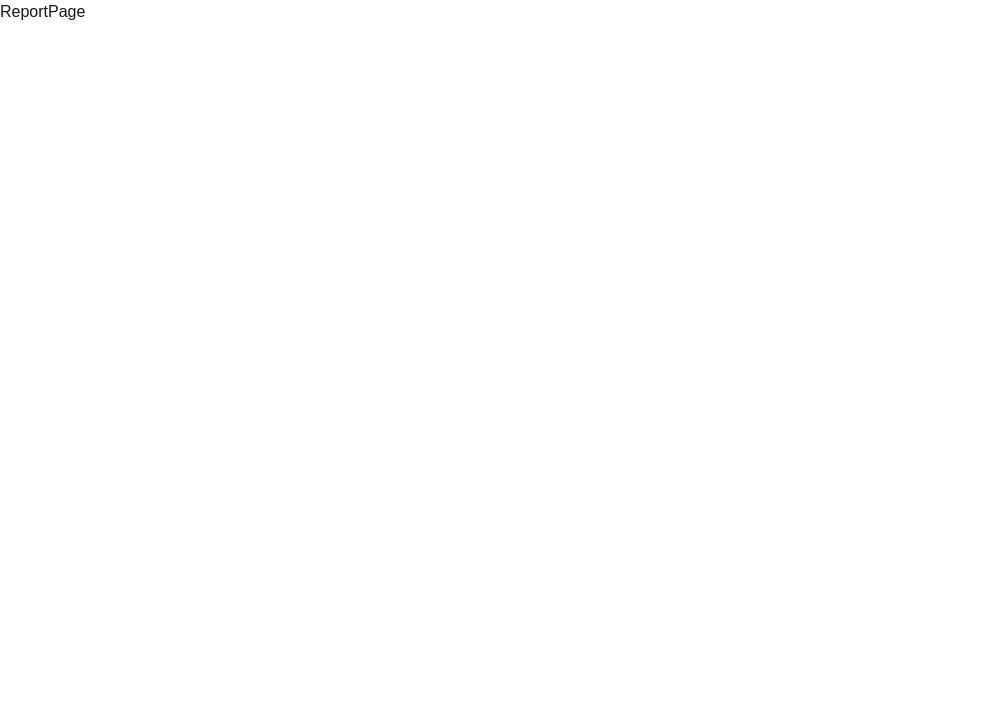
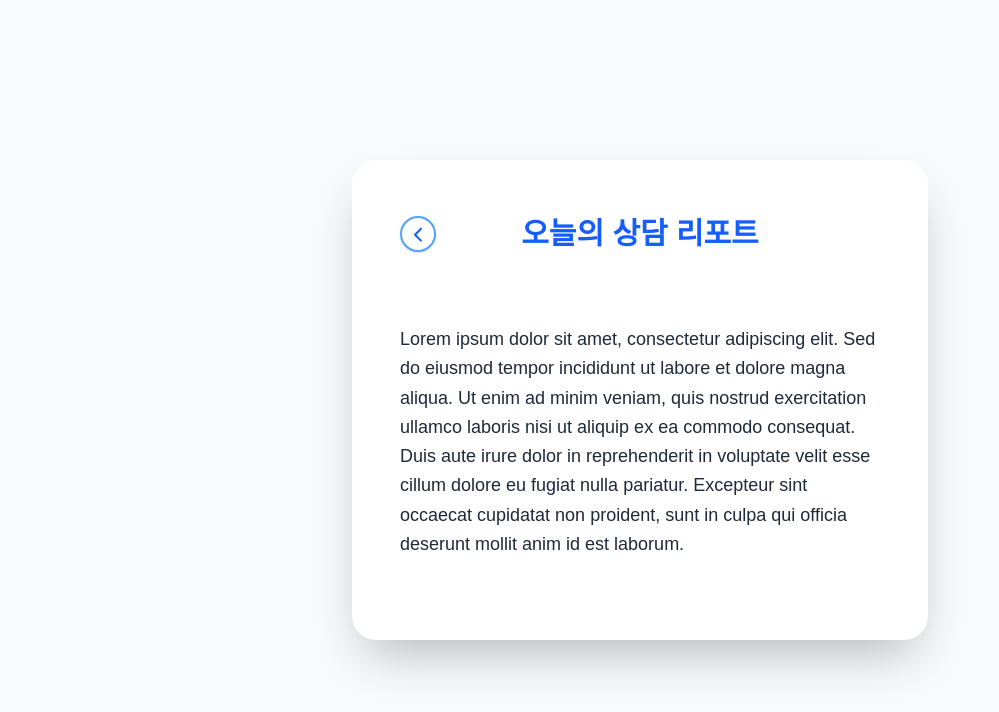
Before and after one commit to wibaek/listen-you-next, a Next.js app: page /report in a window 1280 px wide. Shown: the top 712 px of the page, without its empty margins (0-999 px from the left). Built offline with nearby package versions, Linux system fonts and the light colour scheme.

Commit message:
feat: 리포트 페이지 추가

```diff
--- a/src/app/report/page.tsx
+++ b/src/app/report/page.tsx
@@ -1,5 +1,87 @@
+"use client";
+import { useEffect, useState } from "react";
+import { useRouter } from "next/navigation";
+
 const ReportPage = () => {
-  return <div>ReportPage</div>;
+  const [report, setReport] = useState<string>("");
+  const [loading, setLoading] = useState(true);
+  const [error, setError] = useState("");
+  const router = useRouter();
+
+  useEffect(() => {
+    const fetchReport = async () => {
+      try {
+        // 실제 API 엔드포인트로 교체 필요
+        setReport(
+          "Lorem ipsum dolor sit amet, consectetur adipiscing elit. Sed do eiusmod tempor incididunt ut labore et dolore magna aliqua. Ut enim ad minim veniam, quis nostrud exercitation ullamco laboris nisi ut aliquip ex ea commodo consequat. Duis aute irure dolor in reprehenderit in voluptate velit esse cillum dolore eu fugiat nulla pariatur. Excepteur sint occaecat cupidatat non proident, sunt in culpa qui officia deserunt mollit anim id est laborum."
+        );
+        return;
+        const res = await fetch("/api/report/today");
+        if (!res.ok) throw new Error("리포트 불러오기 실패");
+        const data = await res.json();
+        setReport(data.report || "");
+      } catch (e: unknown) {
+        if (typeof e === "object" && e !== null && "message" in e) {
+          setError(
+            (e as { message: string }).message || "오류가 발생했습니다."
+          );
+        } else {
+          setError("오류가 발생했습니다.");
+        }
+      } finally {
+        setLoading(false);
+      }
+    };
+    fetchReport();
+  }, []);
+
+  return (
+    <div className="min-h-screen bg-gray-50 flex flex-col items-center justify-center relative px-4 py-8">
+      <div className="w-full flex justify-center items-center">
+        <div className="relative w-full flex justify-center items-center">
+          <div className="w-full max-w-md md:max-w-xl mx-auto bg-white rounded-3xl shadow-2xl p-6 md:p-12 flex flex-col items-center justify-center min-h-[60vh]">
+            {/* 헤더: 뒤로가기 버튼 + 제목 */}
+            <div className="w-full relative mb-8 pt-2 pb-2">
+              <button
+                className="absolute left-0 top-1/2 -translate-y-1/2 w-9 h-9 flex items-center justify-center rounded-full bg-white border-2 border-blue-400 shadow hover:bg-blue-50 active:bg-blue-100 text-blue-600"
+                aria-label="뒤로가기"
+                onClick={() => router.push("/lobby")}
+                style={{ minWidth: 36, minHeight: 36 }}
+              >
+                <svg width="22" height="22" fill="none" viewBox="0 0 24 24">
+                  <path
+                    d="M15.25 19.25L8.75 12.75L15.25 6.25"
+                    stroke="currentColor"
+                    strokeWidth="2.2"
+                    strokeLinecap="round"
+                    strokeLinejoin="round"
+                  />
+                </svg>
+              </button>
+              <h2 className="w-full text-2xl md:text-3xl font-extrabold text-blue-600 text-center">
+                오늘의 상담 리포트
+              </h2>
+            </div>
+            <div className="w-full flex-1 flex items-center justify-center">
+              {loading ? (
+                <span className="text-lg md:text-xl text-gray-400 animate-pulse">
+                  리포트 불러오는 중...
+                </span>
+              ) : error ? (
+                <span className="text-red-500 text-base md:text-lg text-center">
+                  {error}
+                </span>
+              ) : (
+                <span className="text-base md:text-lg font-normal text-gray-800 whitespace-pre-line text-left leading-relaxed">
+                  {report}
+                </span>
+              )}
+            </div>
+          </div>
+        </div>
+      </div>
+    </div>
+  );
 };
 
 export default ReportPage;
```
